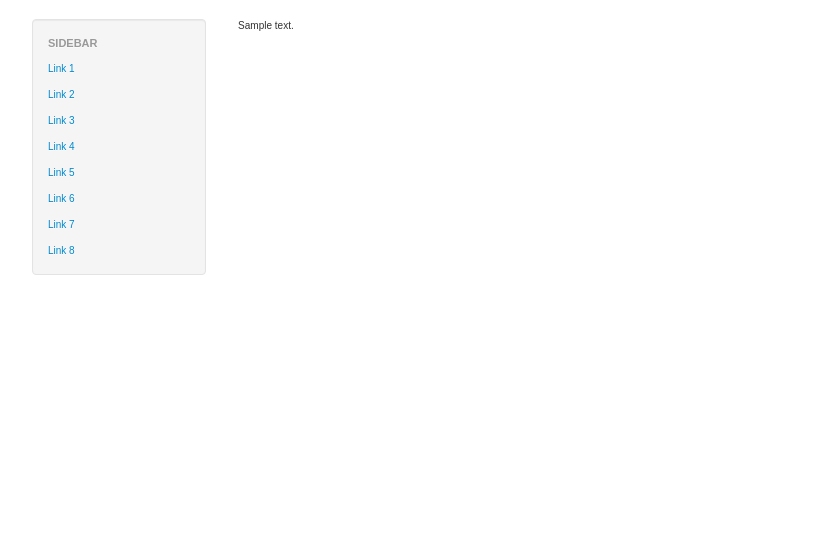
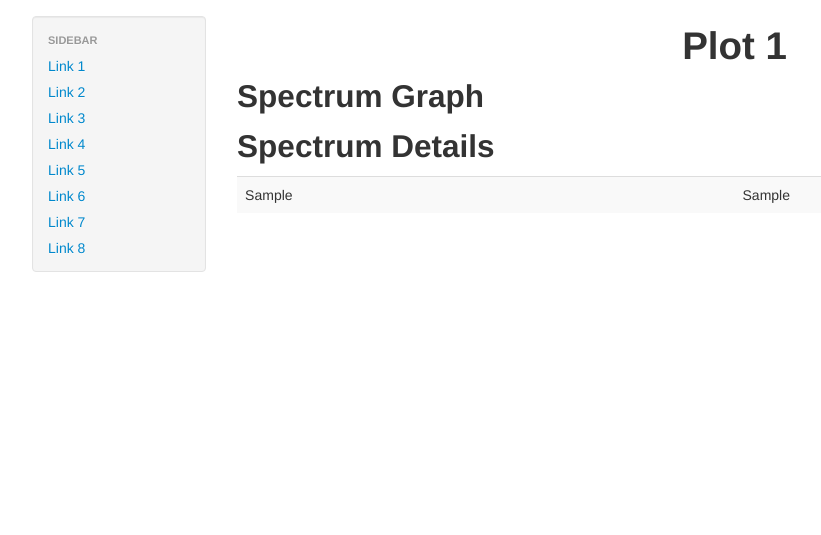
Before and after one commit to shreddd/odetta, a Django app: template templates/spectrum_detail.html in a window 1280 px wide. Shown: the part 218-753 px from the top of the page, without its empty margins (8-829 px from the left). Run offline with Django 3.2, Linux system fonts and the light colour scheme; the template is opened without the code that fills it: most values are stand-ins (such as "Sample title", 1, 10 or a date in 2020); parts of the project's set-up code (start-up, migrations or seed data) failed here and were passed over.

Commit message:
added styling to details table

```diff
--- a/odetta/views.py
+++ b/odetta/views.py
@@ -84,7 +84,7 @@
     for field in meta_data._meta.get_all_field_names():
         details.append((meta_data._meta.get_field(field).verbose_name, getattr(meta_data, field.__str__())))
     # raise Exception(details)
-    return render_to_response("spectrum_detail.html", {"data": simplejson.dumps(data), "details": details}, context_instance=RequestContext(request))
+    return render_to_response("spectrum_detail.html", {"data": simplejson.dumps(data), "details": details, "meta_data": meta_data}, context_instance=RequestContext(request))
 
 
 def run_all_data(request, x2, y2, y2var):
--- a/templates/spectrum_detail.html
+++ b/templates/spectrum_detail.html
@@ -3,8 +3,8 @@
 {% block head %}
     <script type="text/javascript" src="/static/js/d3.js"></script>
     <style type="text/css">
-        body {
-            font: 10px sans-serif;
+        .graph {
+            font-size: 10px;
         }
         .plot {
             fill: rgba(250, 250, 255, 0.6);
@@ -30,14 +30,22 @@
             stroke-width: 1.5px;
         }
         .zoom{
-            fill:none;
+            fill:rgba(175,175,175,0.25);
             stroke:black;
+        }
+        #details table{
+            width:100%;
+        }
+        h1{
+            text-align: center;
         }
     </style>
 {% endblock head %}
 
 {% block content %}
+    <h1>Plot {{meta_data.m_id}}</h1>
     <div class="graph" oncontextmenu="return false">
+        <h2>Spectrum Graph</h2>
 
     </div>
     <script type="text/javascript">
@@ -115,14 +123,8 @@
                     m[0] = Math.max(0, Math.min(width, m[0]));
                     m[1] = Math.max(0, Math.min(height, m[1]));
                     if (m[0] !== origin[0] && m[1] !== origin[1]) {
-                        console.log("Start x: "+origin[0]);
-                        console.log("Start y: "+origin[1]);
-                        console.log("End x: "+m[0]);
-                        console.log("End y: "+m[1]);
                         zoom.x(x.domain([origin[0], m[0]].map(x.invert).sort(function(a,b){return a > b;})))
                             .y(y.domain([origin[1], m[1]].map(y.invert).sort(function(a,b){return a > b;})));
-                        console.log("x domain: " + [origin[0], m[0]].map(x.invert).sort(function(a,b){return a > b;}));
-                        console.log("y domain: " + [origin[1], m[1]].map(y.invert).sort(function(a,b){return a > b;}));
                     }
                     rect.remove();
                     refresh();
@@ -214,11 +216,15 @@
                 .attr("d", line);
         }
     </script>
-    <table class="details">
-        {% for detail in details.fields %}
-        <tr>
-            <td>{{detail}}</td>
-        </tr>
-        {% endfor %}
-    </table>
+    <div id="details">
+        <h2>Spectrum Details</h2>
+        <table class="table table-striped">
+            {% for detail in details %}
+            <tr>
+                <td>{{detail.0|capfirst}}</td>
+                <td>{{detail.1}}</td>
+            </tr>
+            {% endfor %}
+        </table>
+    </div>
 {% endblock content %}
```
